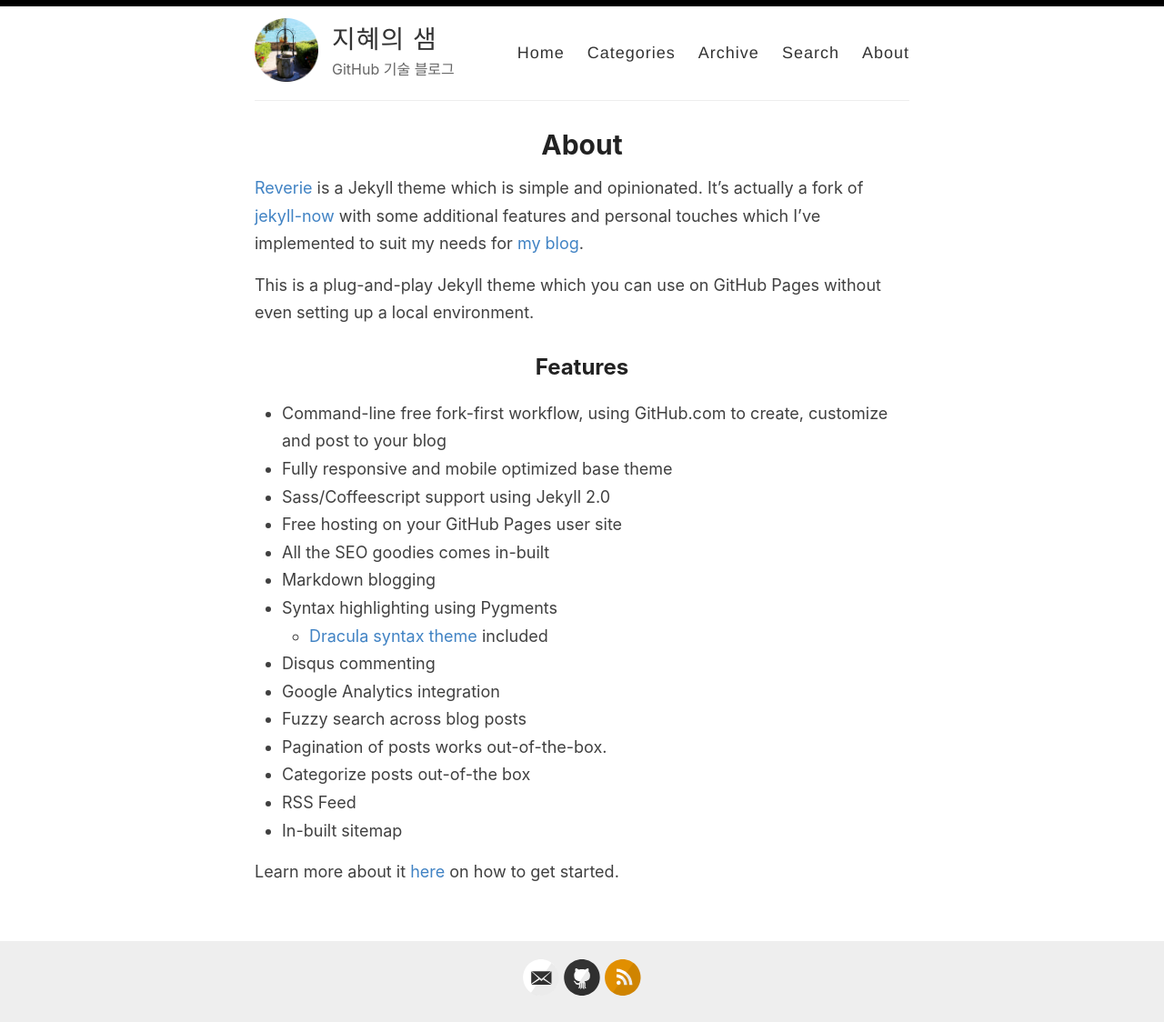
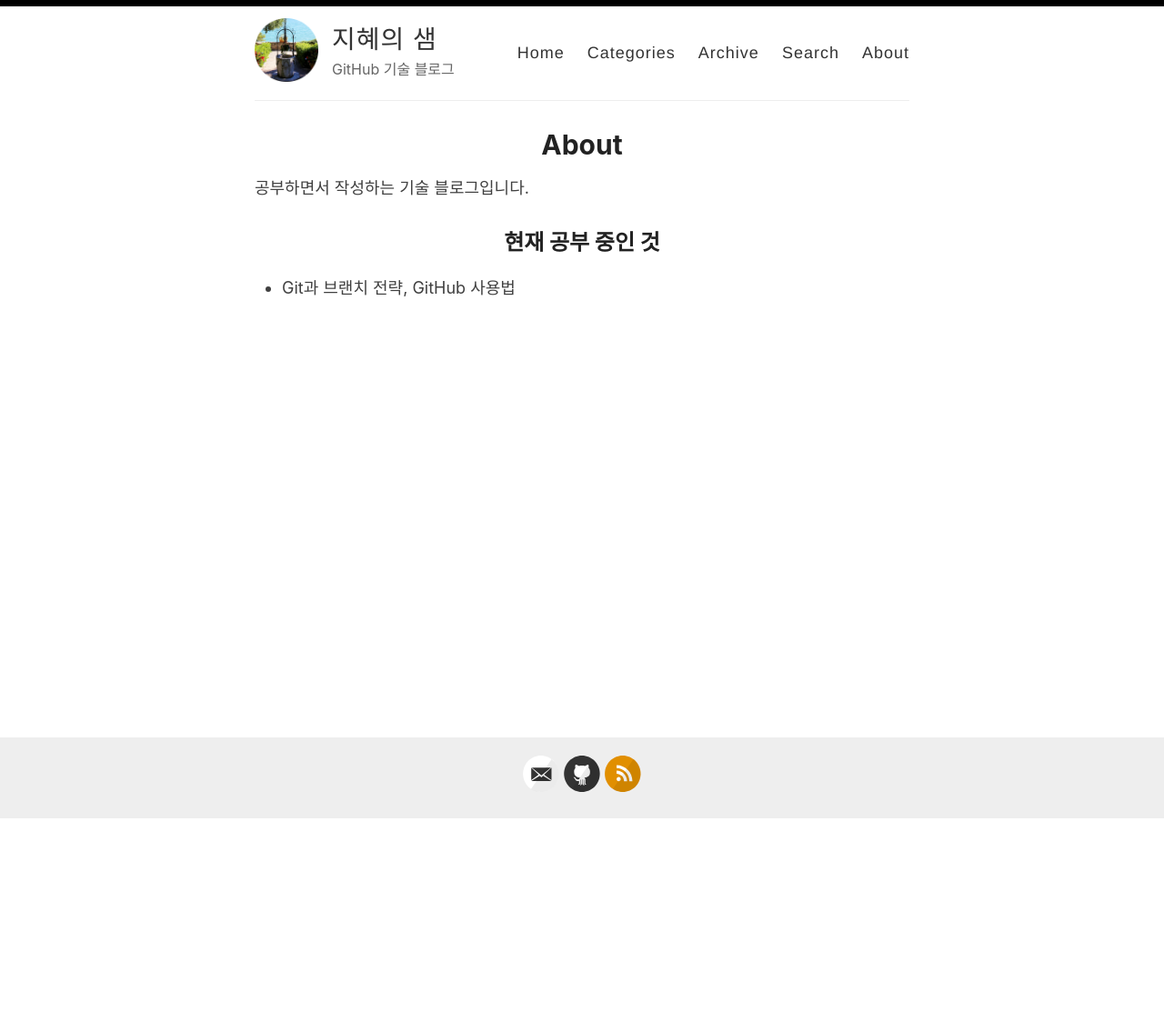
Before and after one commit to wisewell/wisewell.github.io, a Jekyll site: the page built from _pages/about.md, in a window 1280 px wide. Shown: the whole page at 91% size. Built offline with Jekyll 4.4.1, drawn with Linux system fonts in a browser that asks for light colours; after the commit the page ends 901 px from its top, so only the background shows below that.

Commit message:
Change About

```diff
--- a/_pages/about.md
+++ b/_pages/about.md
@@ -4,26 +4,8 @@ title: About
 permalink: /about/
 ---
 
-[Reverie](https://github.com/amitmerchant1990/reverie) is a Jekyll theme which is simple and opinionated. It's actually a fork of [jekyll-now](https://github.com/barryclark/jekyll-now) with some additional features and personal touches which I've implemented to suit my needs for [my blog](https://www.amitmerchant.com).
+공부하면서 작성하는 기술 블로그입니다.
 
-This is a plug-and-play Jekyll theme which you can use on GitHub Pages without even setting up a local environment.
+## 현재 공부 중인 것
 
-## Features
-
-- Command-line free fork-first workflow, using GitHub.com to create, customize and post to your blog
-- Fully responsive and mobile optimized base theme
-- Sass/Coffeescript support using Jekyll 2.0
-- Free hosting on your GitHub Pages user site
-- All the SEO goodies comes in-built
-- Markdown blogging
-- Syntax highlighting using Pygments
-    - [Dracula syntax theme](https://draculatheme.com/) included
-- Disqus commenting
-- Google Analytics integration
-- Fuzzy search across blog posts
-- Pagination of posts works out-of-the-box.
-- Categorize posts out-of-the box
-- RSS Feed
-- In-built sitemap
-
-Learn more about it [here](https://github.com/amitmerchant1990/reverie) on how to get started.
+- Git과 브랜치 전략, GitHub 사용법
```
